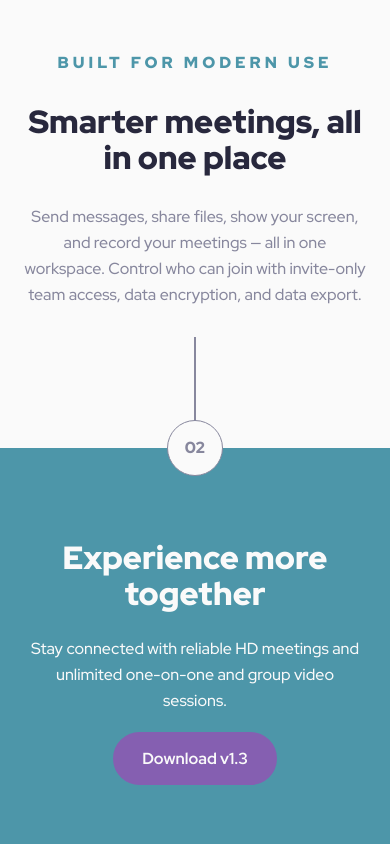
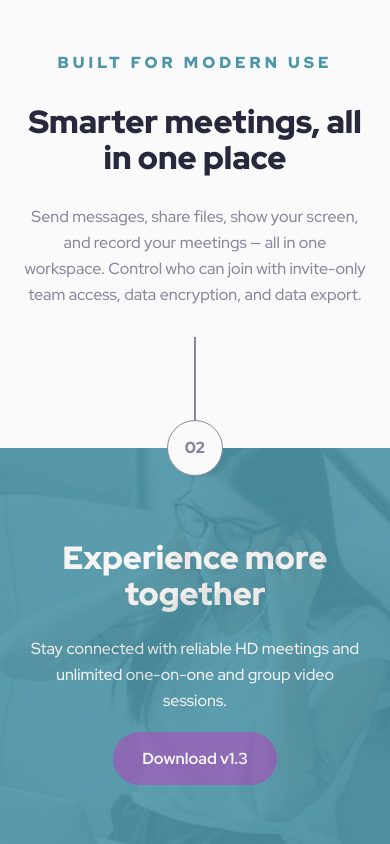
Before and after one commit to tdimnet/Meet-landing-page, a website: page index.html in a window 390 px wide. Shown: the part 1261-2105 px from the top of the page. Drawn offline with nearby package versions, Linux system fonts and the light colour scheme; files that its build step writes are made by us from their sources.

```diff
--- a/sass/pages/_landing.scss
+++ b/sass/pages/_landing.scss
@@ -100,6 +100,19 @@
         position: relative;
         text-align: center;
         background-color: $hippie-blue;
+
+        &::before {
+            background-image: url("/img/image-footer.jpg");
+            background-repeat: no-repeat;
+            background-size: cover;
+            content: "";
+            width: 100%;
+            height: 100%;
+            position: absolute;
+            left: 0;
+            top: 0;
+            opacity: .1;
+        }
     }
 
     &__heading {
```
Also changed, not shown: img/bg-experience.jpg (deleted), img/image-footer.jpg (added).
